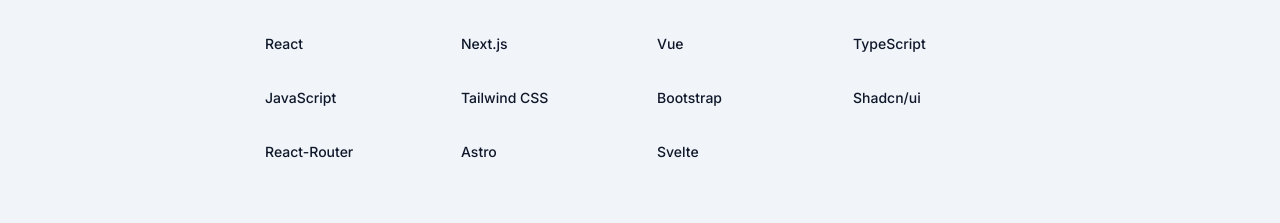
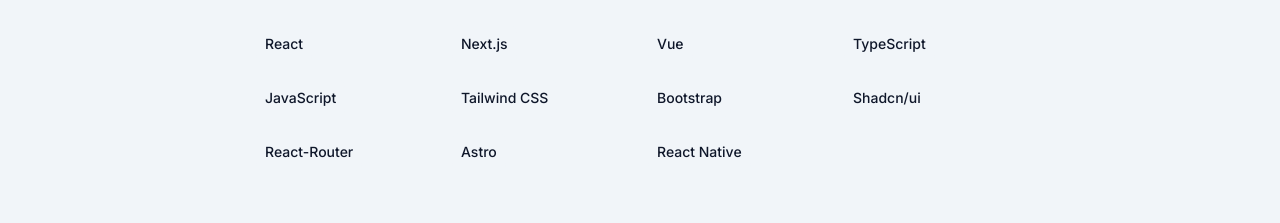
Before and after one commit to Andu-alem/ai-powered-portfolio, a Next.js app: page / in a window 1280 px wide. Shown: the part 1800-2023 px from the top of the page. Built offline with nearby package versions, Linux system fonts and the light colour scheme; no server answers.

Commit message:
feat: add new skills

```diff
--- a/src/components/skills-section.tsx
+++ b/src/components/skills-section.tsx
@@ -13,7 +13,7 @@
     "Shadcn/ui",
     "React-Router",
     "Astro",
-    "Svelte"
+    "React Native"
   ]
 
   const backendSkills = [
@@ -27,8 +27,10 @@
     "REST API",
     "Apollo GraphQL",
     "Prisma",
+    "Drizzle",
     "PHP",
     "Python",
+    "Firebase"
   ]
 
   const toolsSkills = [
@@ -44,6 +46,7 @@
     "Netlify",
     "Cloudflare",
     "IoT",
+    "ML & Data Analysis Basics"
   ]
 
   return (
```
